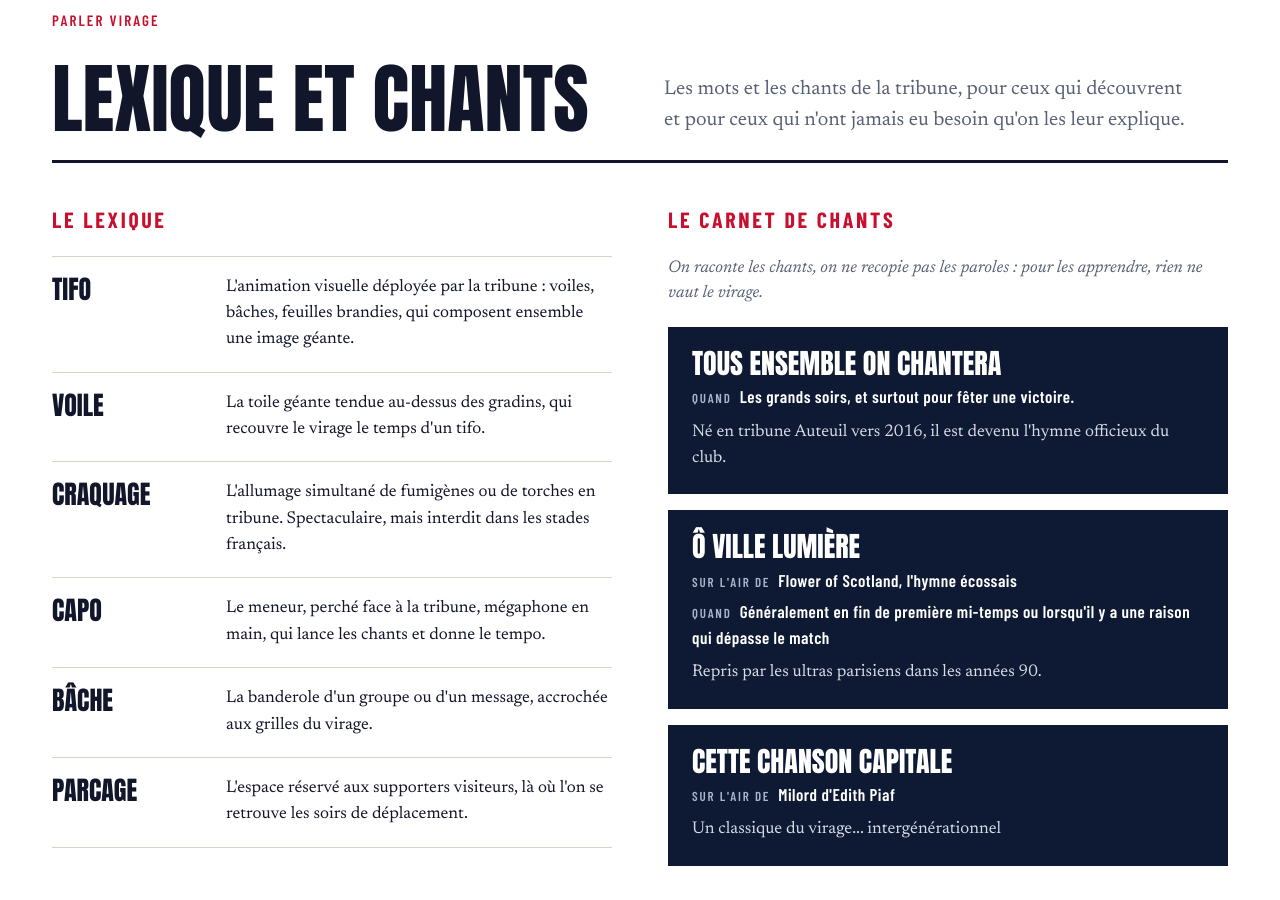
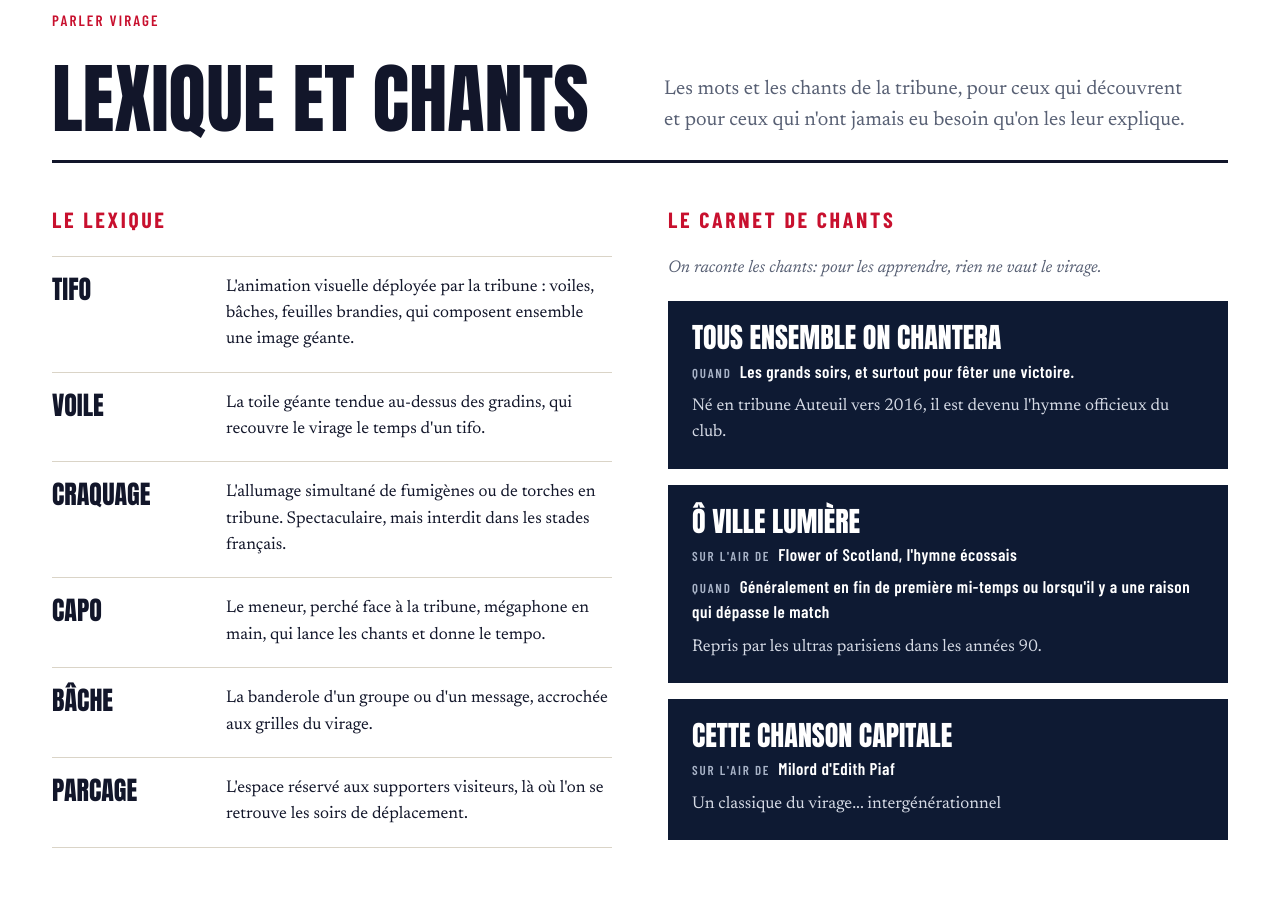
Before and after one commit to vudauteuil/vudauteuil.github.io, a Jekyll site: the page built from index.html, in a window 1280 px wide and 900 px high, scrolled down 3335 px. Built offline with Jekyll 4.4.1, drawn with Linux system fonts in a browser that asks for light colours; some of the changed text lies outside the part shown.

Commit message:
Update section introductions in index.html
Removed the phrase 'Chaque brève vient s'ajouter au récit.' from the introduction and adjusted the wording in the chants introduction.

```diff
--- a/index.html
+++ b/index.html
@@ -76,7 +76,7 @@ title: Accueil
     <div class="section-tete">
       <p class="etiquette">Le feuilleton de la saison</p>
       <h2 id="epopee-titre" class="section-titre">L'épopée {{ site.data.epopee.saison }}</h2>
-      <p class="section-intro">Un billet par compétition. Chaque brève vient s'ajouter au récit.</p>
+      <p class="section-intro">Un billet par compétition.</p>
     </div>
     <div class="billets">
       {%- for ch in site.data.epopee.chapitres %}
@@ -153,7 +153,7 @@ title: Accueil
       {%- if chants.size > 0 %}
       <div>
         <h3>Le carnet de chants</h3>
-        <p class="chants-intro">On raconte les chants, on ne recopie pas les paroles : pour les apprendre, rien ne vaut le virage.</p>
+        <p class="chants-intro">On raconte les chants: pour les apprendre, rien ne vaut le virage.</p>
         <div class="chants-liste">
           {%- for c in chants %}
           {%- assign c_air = c.air | default: "" %}
```
